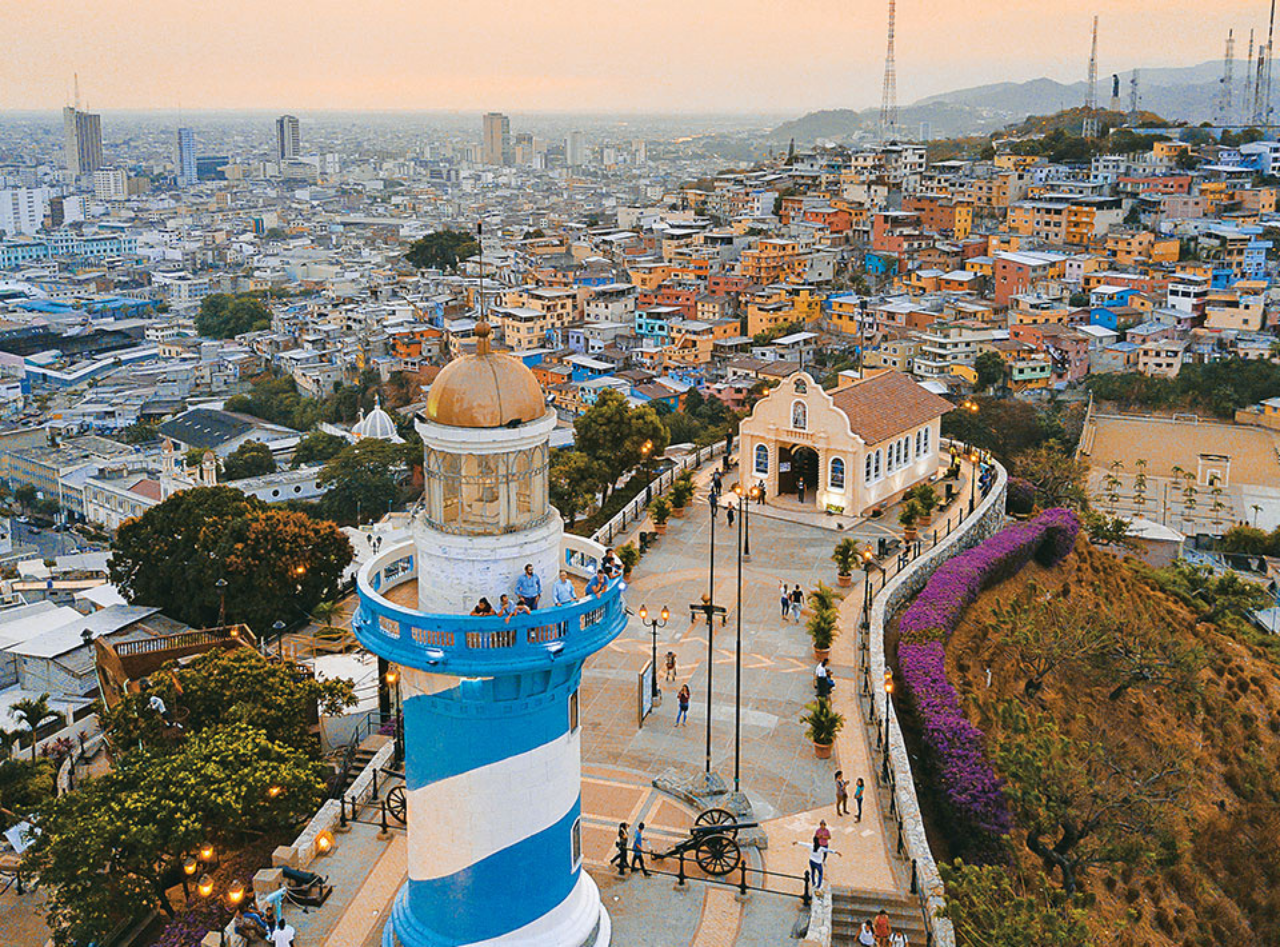
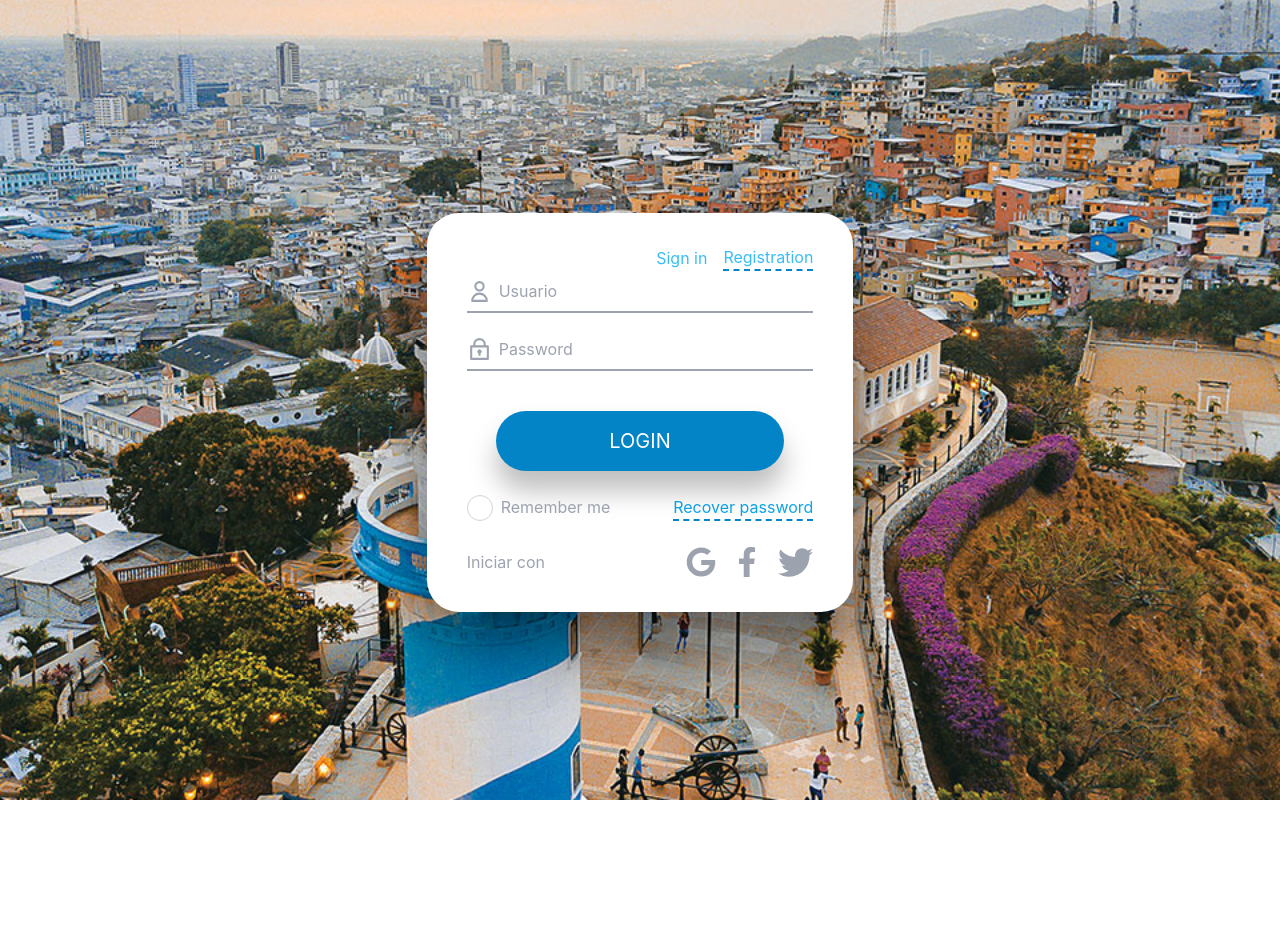
Before and after one commit to crivasc/el_universo_app, a Next.js app: page / in a window 1280 px wide. After the commit the page ends 800 px from the top, so only its background shows below. Built offline with nearby package versions, Linux system fonts and the light colour scheme.

Commit message:
Login front

```diff
--- a/components/Login.jsx
+++ b/components/Login.jsx
@@ -1,12 +1,76 @@
-import Image from 'next/image';
-import bg from '../utils/guayaquil.jpg';
+import loginStyles from '../styles/Login.module.css';
+import { HiOutlineUser } from "react-icons/hi";
+import { RiLock2Line } from 'react-icons/ri';
+import { FaGoogle, FaFacebookF, FaTwitter } from 'react-icons/fa';
+import { BsFillCheckCircleFill } from 'react-icons/bs';
+import {useState} from 'react';
 
 export const Login = () => {
+  const [check, setCheck] = useState(false)
+
   return (
-    <div>
-        <div className="w-full h-full overflow-y-hidden">
-            <Image src={bg} alt="Guayaquil" layout="responsive"/>
+    <div className={loginStyles.background + ' h-screen flex items-center justify-center'}>
+      <div className='bg-white lg:w-4/12 md:w-6/12 sm:w-12/12
+            rounded-large drop-shadow-3xl mx-auto mt-6 py-8 px-10'>
+        <div className='form'>
+
+          <header className="flex items-center justify-end text-sky-400">
+            <a href="#" className="mr-4 border-dotted border-b-sky-600 hover:text-sky-600">Sign in</a>
+            <a href='#' className="border-dashed border-b-2 border-sky-600 hover:text-sky-600">Registration</a>
+          </header>
+
+          <section>
+            <div className="relative text-gray-400 hover:text-sky-600 mb-4">
+              <HiOutlineUser size={25} className='absolute left-0 top-2 trasition duration-200' />
+              <input type="text"
+                className="w-full text-gray-600 pl-8 py-2 border-solid border-b-2 focus:border-sky-500 border-gray-400 outline-none"
+                placeholder='Usuario' />
+            </div>
+
+            <div className="relative text-gray-400 hover:text-sky-600 mb-4">
+              <RiLock2Line size={25} className='absolute left-0 top-2 trasition duration-200' />
+              <input type="password"
+                className='w-full text-gray-600 pl-8 py-2 border-solid border-b-2 focus:border-sky-500 border-gray-400 outline-none'
+                placeholder='Password' />
+            </div>
+
+            <div className="text-center">
+              <button className='w-10/12 mx-auto my-6 p-4 rounded-full bg-sky-600 hover:bg-sky-800 text-white text-xl
+                                trasition duration-200 drop-shadow-xl hover:drop-shadow-md'>LOGIN</button>
+            </div>
+
+          </section>
+
+          <footer>
+
+            <div className="flex items-center justify-between">
+              <div className="remember relative text-gray-400 hover:text-sky-600">
+                <input type="checkbox" id='remember'
+                      className='relative z-50 form-check-input appearance-none h-4 w-4 border border-gray-300 rounded-full
+                                  checked:border-sky-600 focus:outline-none p-3 align-top float-left mr-2 cursor-pointer'
+                      onClick={(e) => {
+                        const checked = e.target.checked;
+                        checked ? setCheck(checked) : setCheck(false)}
+                      }/>
+                  {check ? <BsFillCheckCircleFill className="absolute left-0 text-sky-600" size={25}/> : null}
+                <label className="trasition duration-200" htmlFor="remember">Remember me</label>
+              </div>
+              <a href='#' className="border-dashed border-b-2 border-sky-600 text-sky-500 hover:text-sky-600">Recover password</a>
+            </div>
+
+            <div className="flex items-center justify-between mt-6 trasition duration-200 text-gray-400 hover:text-sky-600">
+              <span>Iniciar con</span>
+              <div className='flex items-center justify-between grid grid-flow-col gap-4 text-gray-400'>
+                <a href="#" className="hover:text-red-600 trasition duration-200"> <FaGoogle size={30} /> </a>
+                <a href="#" className="hover:text-blue-600 trasition duration-200"> <FaFacebookF size={30} /> </a>
+                <a href="#" className="hover:text-sky-400 trasition duration-200"> <FaTwitter size={35} /> </a>
+              </div>
+            </div>
+
+          </footer>
+
         </div>
+      </div>
     </div>
   )
 }
--- a/package.json
+++ b/package.json
@@ -9,9 +9,11 @@
     "lint": "next lint"
   },
   "dependencies": {
+    "firebase": "^9.6.10",
     "next": "12.1.2",
     "react": "18.0.0",
-    "react-dom": "18.0.0"
+    "react-dom": "18.0.0",
+    "react-icons": "^4.3.1"
   },
   "devDependencies": {
     "autoprefixer": "^10.4.4",
--- /dev/null
+++ b/pages/dashboard.jsx
@@ -0,0 +1,7 @@
+export const dashboard = () => {
+    return (
+        <div>
+
+        </div>
+    )
+};
--- /dev/null
+++ b/styles/Login.module.css
@@ -0,0 +1,4 @@
+.background{
+    background: url(../utils/guayaquil.jpg) center center no-repeat fixed;
+    background-size:cover;
+}
--- a/tailwind.config.js
+++ b/tailwind.config.js
@@ -4,7 +4,25 @@ module.exports = {
     "./components/**/*.{js,ts,jsx,tsx}",
   ],
   theme: {
-    extend: {},
+    extend: {
+      dropShadow: {
+        'xl':'0 20px 13px rgba(0, 0, 0, 0.25)',
+        '3xl': '0 35px 35px rgba(0, 0, 0, 0.5)',
+        '4xl': [
+            '0 35px 35px rgba(0, 0, 0, 0.5)',
+            '0 45px 65px rgba(0, 0, 0, 0.3)'
+        ]
+      }
+    },
+    borderRadius:{
+      'none': '0',
+      'sm': '0.125rem',
+      DEFAULT: '0.25rem',
+      'md': '0.375rem',
+      'lg': '0.5rem',
+      'full': '9999px',
+      'large': '2rem'
+    }
   },
   plugins: [],
 }
```
Also changed, not shown: 1 other file (tests, documents, lock files or other folders).
